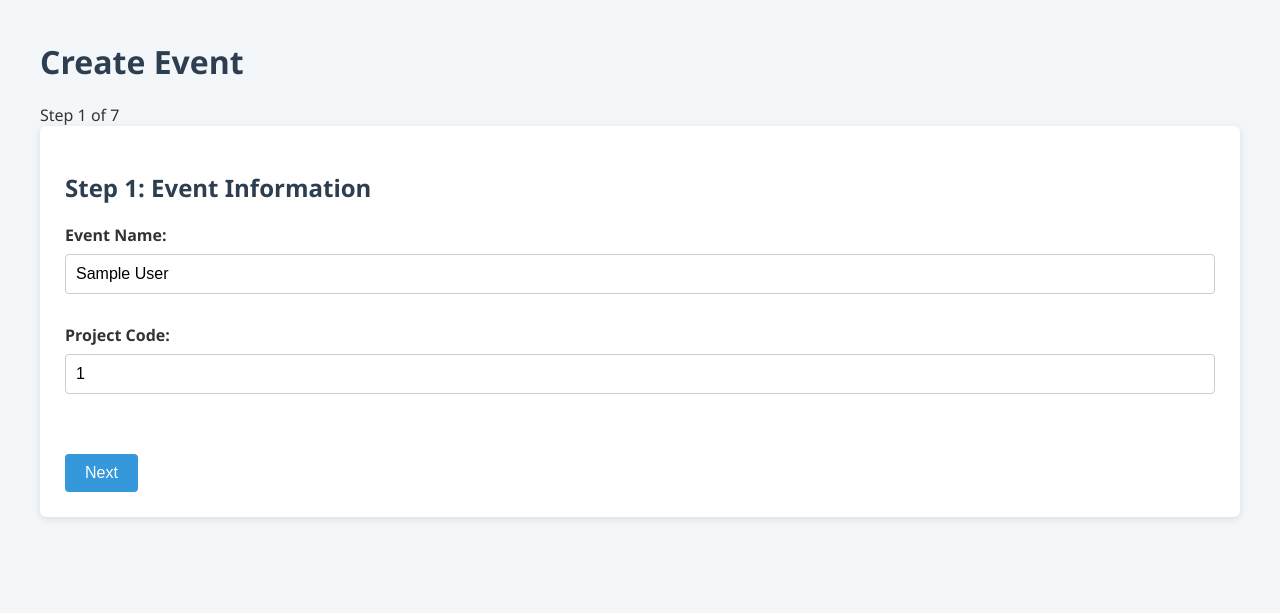
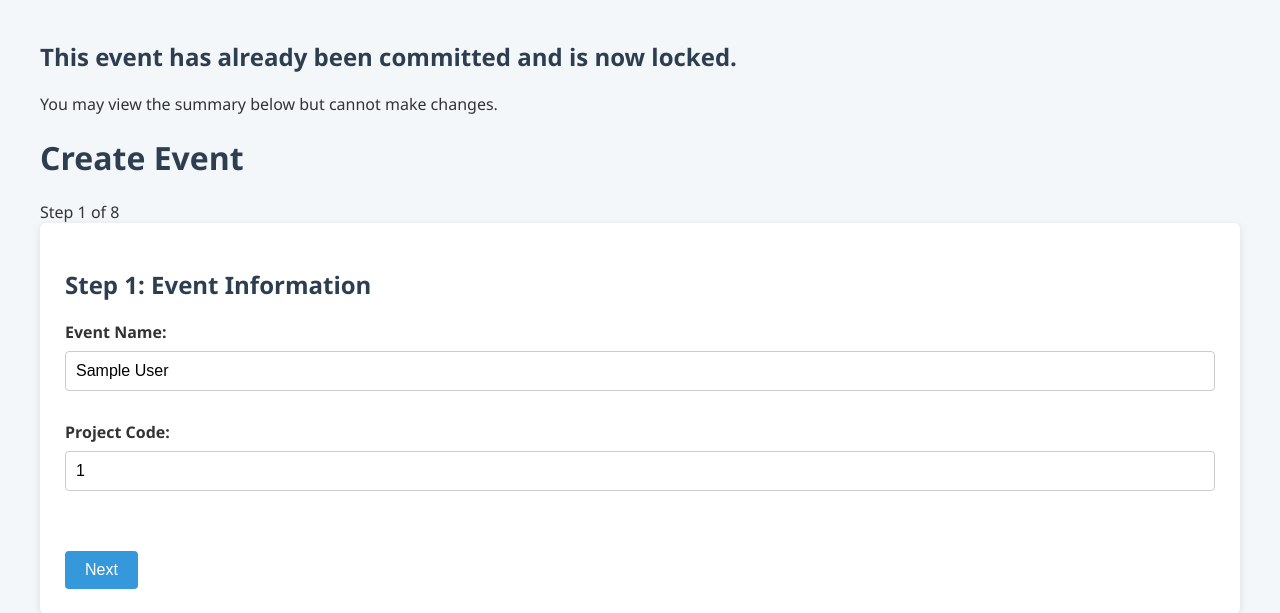
Before and after one commit to Praveenkorra6/flask-texting-platform, a Flask app: page /eventcreate in a window 1280 px wide. Shown: the top 613 px of the page. Run offline with Flask 3, Linux system fonts and the light colour scheme; the visitor is signed in with stand-in values (Sample User, id 1).

Commit message:
Update eventcreate.html

```diff
--- a/templates/eventcreate.html
+++ b/templates/eventcreate.html
@@ -6,15 +6,21 @@
     <link rel="stylesheet" href="{{ url_for('static', filename='style.css') }}">
 </head>
 <body>
+    {% if session.get('event_committed') %}
+        <h2>This event has already been committed and is now locked.</h2>
+        <p>You may view the summary below but cannot make changes.</p>
+    {% endif %}
+
+
     <h1>Create Event</h1>
 
-    <!-- Optional: Step Indicator -->
     <div class="step-indicator">
-        {% if step %} Step {{ step }} of 7 {% endif %}
+        {% if step %} Step {{ step }} of 8 {% endif %}
     </div>
 
     <!-- STEP 1 -->
     <div class="step" id="step1">
+        {% if step == '1' %}
         <h2>Step 1: Event Information</h2>
         <form method="POST" action="{{ url_for('eventcreate', step=2) }}">
             <label>Event Name:</label><br>
@@ -25,10 +31,11 @@
                 <button type="submit">Next</button>
             </div>
         </form>
+        {% endif %}
     </div>
 
+
     <!-- STEP 2 -->
-    <!-- STEP 2a: Upload Recipient File -->
     <div class="step" id="step2">
         {% if step == '2' %}
         <h2>Step 2: Upload Universe File</h2>
@@ -85,9 +92,9 @@
         {% endif %}
     </div>
 
-
     <!-- STEP 3 -->
     <div class="step" id="step3">
+        {% if step == '3' %}
         <h2>Step 3: Set Schedule</h2>
         <form method="POST" action="{{ url_for('eventcreate', step=4) }}">
             <label>Event Date:</label>
@@ -110,10 +117,12 @@
                 <button type="submit">Next</button>
             </div>
         </form>
+        {% endif %}
     </div>
 
     <!-- STEP 4 -->
     <div class="step" id="step4">
+        {% if step == '4' %}
         <h2>Step 4: Message Content</h2>
         <form method="POST" action="{{ url_for('eventcreate', step=5) }}">
             <label>Message Template:</label><br>
@@ -127,10 +136,12 @@
                 <button type="submit">Next</button>
             </div>
         </form>
+        {% endif %}
     </div>
 
     <!-- STEP 5 -->
     <div class="step" id="step5">
+        {% if step == '5' %}
         <h2>Step 5: Upload Sender Numbers</h2>
         <form method="POST" action="{{ url_for('eventcreate', step=6) }}" enctype="multipart/form-data">
             <label>Upload From-Numbers File (CSV or TXT):</label><br>
@@ -141,10 +152,12 @@
                 <button type="submit">Next</button>
             </div>
         </form>
+        {% endif %}
     </div>
 
     <!-- STEP 6 -->
     <div class="step" id="step6">
+        {% if step == '6' %}
         <h2>Step 6: Approvers</h2>
         <form method="POST" action="{{ url_for('eventcreate', step=7) }}">
             <label>Approver Name:</label><br>
@@ -157,23 +170,50 @@
                 <button type="submit">Next</button>
             </div>
         </form>
+        {% endif %}
     </div>
 
     <!-- STEP 7 -->
     <div class="step" id="step7">
-        <h2>Step 7: Final Summary</h2>
+        {% if step == '7' %}
+        <h2>Step 7: Review and Save</h2>
         <p>Total recipients uploaded: {{ total }}</p>
         <p>Valid phone numbers: {{ valid }}</p>
         <p>Removed (invalid or opted-out): {{ removed }}</p>
         <p>Scheduled send time: {{ send_time }}</p>
+        <p>Event: {{ event_name }} | Project: {{ project_code }}</p>
+        <p>Approver: {{ approver_name }} | Phone: {{ approver_phone }}</p>
 
-        <form method="POST" action="{{ url_for('eventcreate_commit') }}">
-            <button type="submit">Commit for Processing</button>
+        <form method="POST" action="{{ url_for('eventcreate_save') }}">
+            <button type="submit">Save Event</button>
         </form>
+
 
         <div class="nav-buttons">
             <a href="{{ url_for('eventcreate') }}?step=6">Back</a>
+            <a href="{{ url_for('eventcreate') }}?step=8">Next</a>
         </div>
+        {% endif %}
+    </div>
+
+    <!-- STEP 8 -->
+    <div class="step" id="step8">
+        {% if step == '8' %}
+        <h2>Step 8: Test Message & Approve</h2>
+        {% if test_status %}<p>{{ test_status }}</p>{% endif %}
+        <form method="POST">
+            <label>Send test to:</label>
+            <input name="test_number" placeholder="+1XXXXXXXXXX" required>
+            <button type="submit">Send Test Message</button>
+        </form>
+
+        <form method="POST" action="{{ url_for('eventcreate_commit') }}">
+            <button type="submit">Approve & Commit</button>
+        </form>
+        <div class="nav-buttons">
+            <a href="{{ url_for('eventcreate') }}?step=7">Back</a>
+        </div>
+        {% endif %}
     </div>
 
     <script>
```
Lines whose indentation alone changed are shown as unchanged.
